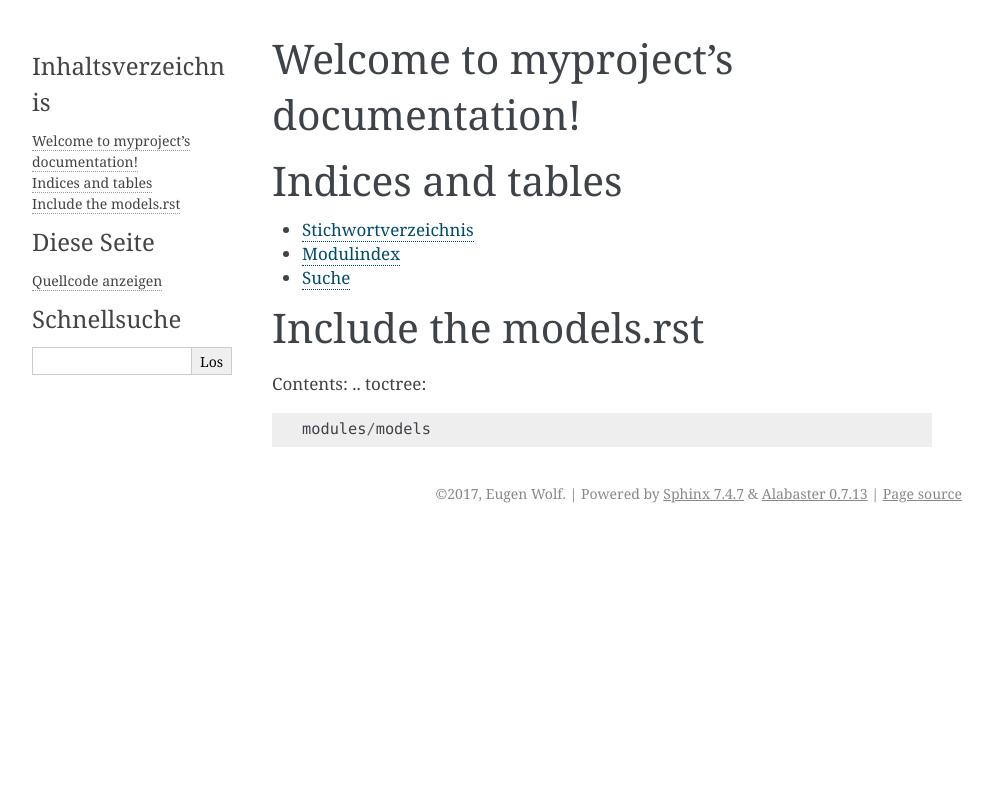
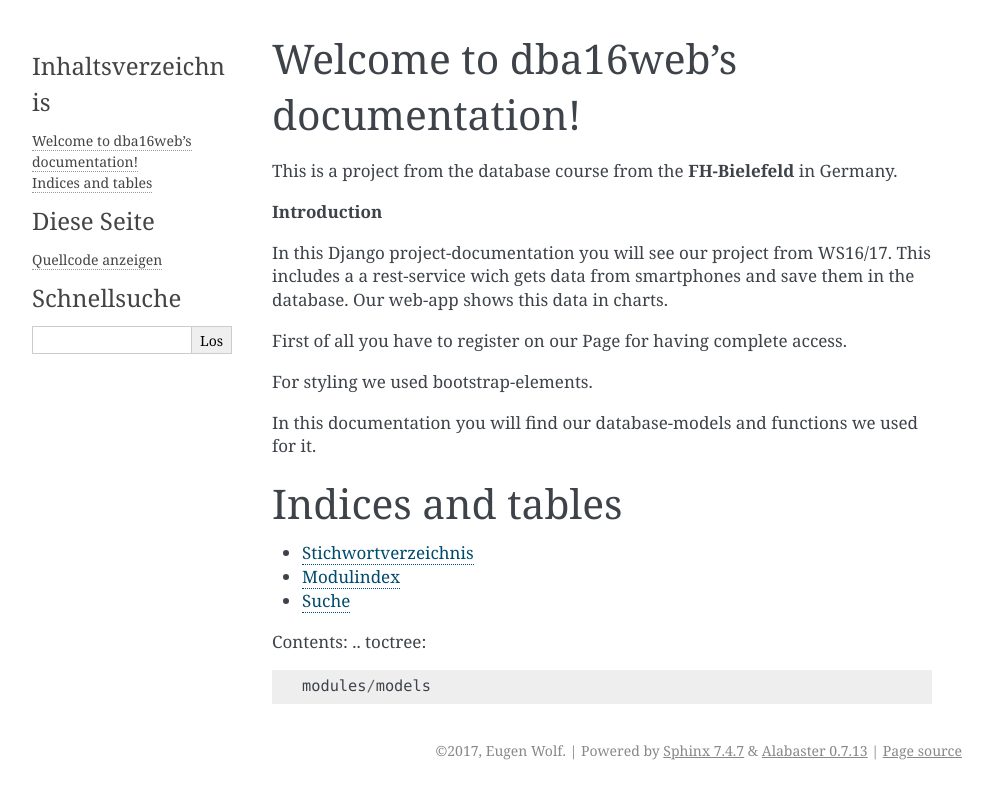
Before and after one commit to TwentyOneLunex/dba16-web, a Sphinx documentation site: the page built from docs/index.rst, in a window 1280 px wide. Shown: the top 799 px of the page, without its empty margins (148-1141 px from the left). Built offline with Sphinx 7.4.7, drawn with Linux system fonts in a browser that asks for light colours.

Commit message:
docs introduction

```diff
--- a/docs/index.rst
+++ b/docs/index.rst
@@ -1,10 +1,24 @@
-.. myproject documentation master file, created by
-   sphinx-quickstart on Thu Jan 19 10:49:31 2017.
+.. dba16web documentation master file, created by
+   sphinx-quickstart on Tue Jan 31 14:06:57 2017.
    You can adapt this file completely to your liking, but it should at least
    contain the root `toctree` directive.
 
-Welcome to myproject's documentation!
-=====================================
+Welcome to dba16web's documentation!
+====================================
+
+This is a project from the database course from the **FH-Bielefeld** in Germany.
+
+**Introduction**
+
+In this Django project-documentation you will see our project from WS16/17.
+This includes a a rest-service wich gets data from smartphones and save them in the database.
+Our web-app shows this data in charts.
+
+First of all you have to register on our Page for having complete access.
+
+For styling we used bootstrap-elements.
+
+In this documentation you will find our database-models and functions we used for it.
 
 .. toctree::
    :maxdepth: 2
@@ -20,10 +34,8 @@ Indices and tables
 * :ref:`search`
 
 
-Include the models.rst
-========================
+
 Contents:
 .. toctree::
 
-
    modules/models
--- a/docs/modules/models.rst
+++ b/docs/modules/models.rst
@@ -1,4 +1,4 @@
 Models
 ======
-.. automodule:: dba16-web.myapp.models
+.. automodule:: dba16_web.coreapp.models
     :members:
```
Also changed, not shown: 4 other files.
